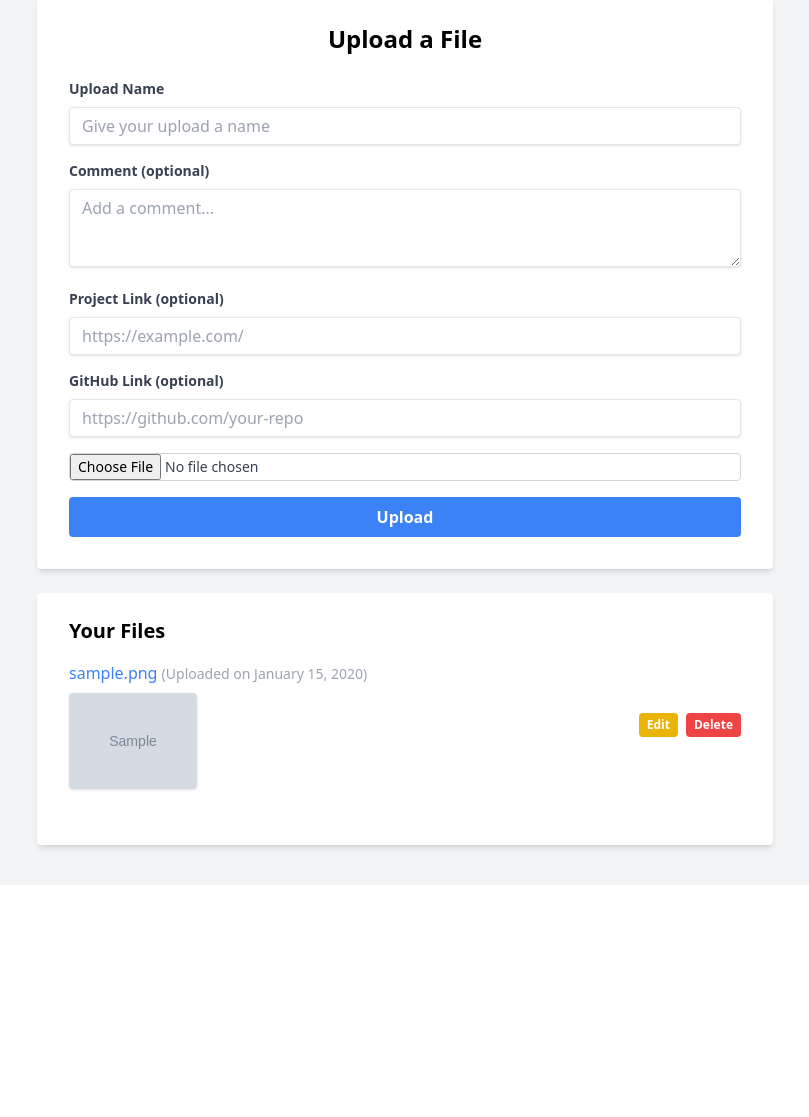
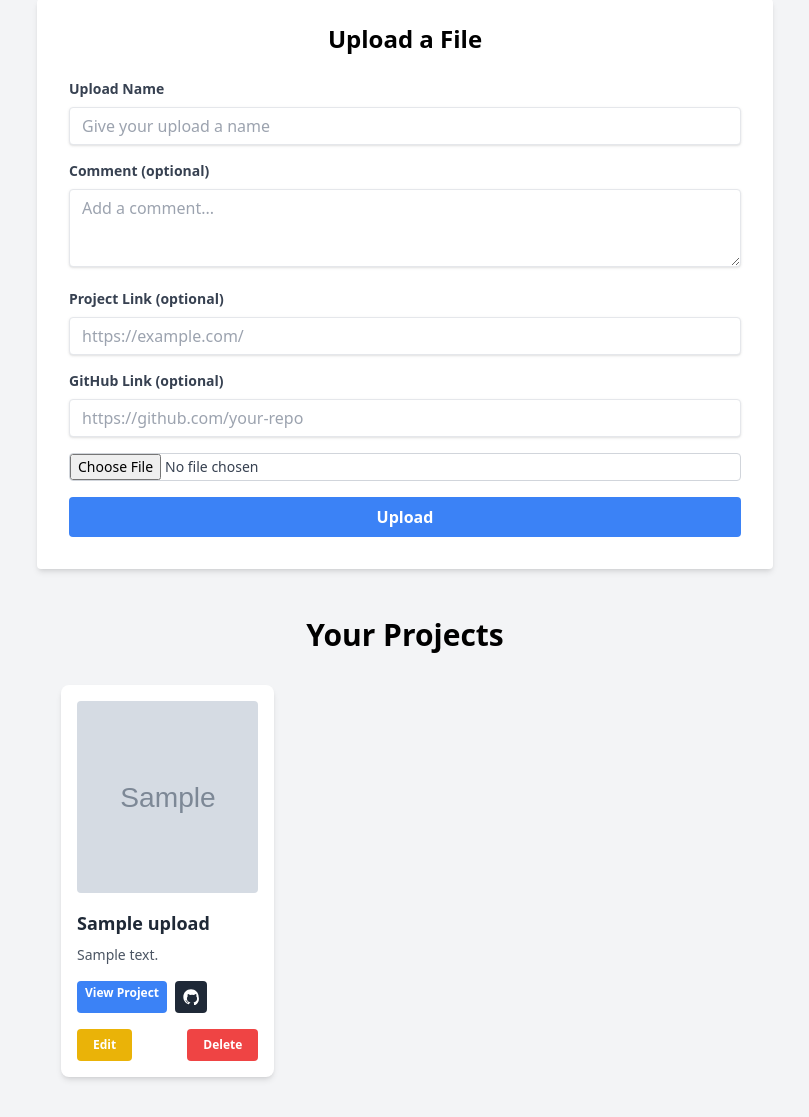
Before and after one commit to HenryCooperBBS/Client-Portal, a PHP site: page /dashboard.php in a window 1280 px wide. Shown: the part 105-1222 px from the top of the page, without its empty margins (235-1044 px from the left). Before the commit the page ends 959 px from the top, so only its background shows below. Run offline with PHP 8.4, Linux system fonts and the light colour scheme; the visitor is signed in with stand-in values (Sample User, id 1); tables that the repository leaves empty or names only in its code hold one stand-in row (values such as "Sample post"); grey boxes marked "Sample" are stand-in pictures; data that the repository does not hold is empty; some libraries are stand-ins or nearby versions.

Commit message:
Revamped your uploads sections of the dashboard

```diff
--- a/dashboard.php
+++ b/dashboard.php
@@ -70,11 +70,10 @@ if (!$currentUser || $currentUser['is_admin'] != 1) {
                 Upload
             </button>
         </form>
-
     </div>
 
-    <div class="bg-white shadow-md rounded px-8 pt-6 pb-8 mb-6">
-        <h3 class="text-xl font-bold mb-4">Your Files</h3>
+    <div class="max-w-6xl mx-auto p-6">
+        <h2 class="text-3xl font-bold mb-8 text-center">Your Projects</h2>
 
         <?php
         $stmt = $pdo->prepare("SELECT * FROM uploads WHERE user_id = ?");
@@ -83,45 +82,59 @@ if (!$currentUser || $currentUser['is_admin'] != 1) {
         ?>
 
         <?php if ($uploads): ?>
-            <ul>
+            <div class="grid grid-cols-1 md:grid-cols-2 lg:grid-cols-3 gap-6">
                 <?php foreach ($uploads as $upload): ?>
-                    <li class="mb-6">
-                        <div class="flex items-center justify-between">
-                            <div>
-                                <a class="text-blue-500 hover:text-blue-700" href="uploads/<?php echo htmlspecialchars($upload['filename']); ?>" target="_blank">
-                                    <?php echo htmlspecialchars($upload['filename']); ?>
+                    <div class="bg-white shadow-md rounded-lg overflow-hidden p-4 flex flex-col">
+                        <!-- Image -->
+                        <img src="uploads/<?php echo htmlspecialchars($upload['filename']); ?>"
+                            alt="Project Image"
+                            class="h-48 w-full object-cover mb-4 rounded">
+
+                        <!-- Project Info -->
+                        <h3 class="text-lg font-bold text-gray-800 mb-2"><?php echo htmlspecialchars($upload['name']); ?></h3>
+
+                        <?php if (!empty($upload['comment'])): ?>
+                            <p class="text-gray-600 mb-4 text-sm"><?php echo htmlspecialchars($upload['comment']); ?></p>
+                        <?php endif; ?>
+
+                        <!-- Links -->
+                        <div class="flex flex-wrap gap-2 mb-4">
+                            <?php if (!empty($upload['link'])): ?>
+                                <a href="<?php echo htmlspecialchars($upload['link']); ?>" target="_blank"
+                                class="bg-blue-500 hover:bg-blue-700 text-white text-xs font-bold py-1 px-2 rounded">
+                                    View Project
                                 </a>
-                                <span class="text-gray-400 text-sm">(Uploaded on <?php echo date('F j, Y', strtotime($upload['uploaded_at'])); ?>)</span>
+                            <?php endif; ?>
 
-                                <?php
-                                $ext = strtolower(pathinfo($upload['filename'], PATHINFO_EXTENSION));
-                                if (in_array($ext, ['jpg', 'jpeg', 'png'])):
-                                ?>
-                                    <div class="mt-2">
-                                        <a href="uploads/<?php echo htmlspecialchars($upload['filename']); ?>" target="_blank">
-                                            <img src="uploads/<?php echo htmlspecialchars($upload['filename']); ?>" alt="Preview" class="h-24 rounded shadow">
+                            <?php if (!empty($upload['github_link'])): ?>
+                                <a href="<?php echo htmlspecialchars($upload['github_link']); ?>" target="_blank"
+                                class="inline-flex items-center justify-center bg-gray-800 hover:bg-gray-900 text-white p-2 rounded">
+                                    <!-- GitHub SVG Icon -->
+                                    <svg class="h-4 w-4" fill="currentColor" viewBox="0 0 24 24">
+                                        <path d="M12 .5C5.6.5.5 5.6.5 12c0 5.1 3.3 9.4 7.9 10.9.6.1.8-.2.8-.5v-1.7c-3.2.7-3.9-1.5-3.9-1.5-.5-1.2-1.2-1.5-1.2-1.5-1-.7.1-.7.1-.7 1.1.1 1.7 1.2 1.7 1.2 1 .1 1.5 2.2 1.5 2.2.9 1.5 2.5 1 3.1.8.1-.7.4-1 .7-1.3-2.6-.3-5.3-1.3-5.3-6 0-1.3.5-2.4 1.2-3.2-.1-.3-.5-1.5.1-3 0 0 1-.3 3.3 1.2a11.5 11.5 0 016 0c2.3-1.5 3.3-1.2 3.3-1.2.6 1.5.2 2.7.1 3 .8.8 1.2 1.9 1.2 3.2 0 4.7-2.7 5.7-5.3 6 .4.3.7.9.7 1.7v2.5c0 .3.2.7.8.5A10.5 10.5 0 0023.5 12c0-6.4-5.1-11.5-11.5-11.5z"/>
+                                    </svg>
                                 </a>
-                                    </div>
                             <?php endif; ?>
                         </div>
-                            <div class="flex items-center space-x-2">
+
+                        <!-- Action Buttons -->
+                        <div class="flex justify-between mt-auto">
                             <a href="edit_project.php?id=<?php echo $upload['id']; ?>"
-                                class="bg-yellow-500 hover:bg-yellow-600 text-white text-xs font-bold py-1 px-2 rounded">
+                            class="bg-yellow-500 hover:bg-yellow-600 text-white text-xs font-bold py-2 px-4 rounded">
                                 Edit
                             </a>
                             <a href="delete.php?id=<?php echo $upload['id']; ?>"
-                                class="bg-red-500 hover:bg-red-700 text-white text-xs font-bold py-1 px-2 rounded">
+                            onclick="return confirm('Are you sure you want to delete this project?');"
+                            class="bg-red-500 hover:bg-red-700 text-white text-xs font-bold py-2 px-4 rounded">
                                 Delete
                             </a>
                         </div>
                     </div>
-                    </li>
                 <?php endforeach; ?>
-            </ul>
+            </div>
         <?php else: ?>
-            <p class="text-gray-600">You haven't uploaded any files yet.</p>
+            <p class="text-center text-gray-600">You haven't uploaded any projects yet.</p>
         <?php endif; ?>
-    </div>
     </div>
 
 <?php include 'templates/footer.php'; ?>
```
Also changed, not shown: edit_project.php (+37 -3 lines). Lines whose indentation alone changed are shown as unchanged.
